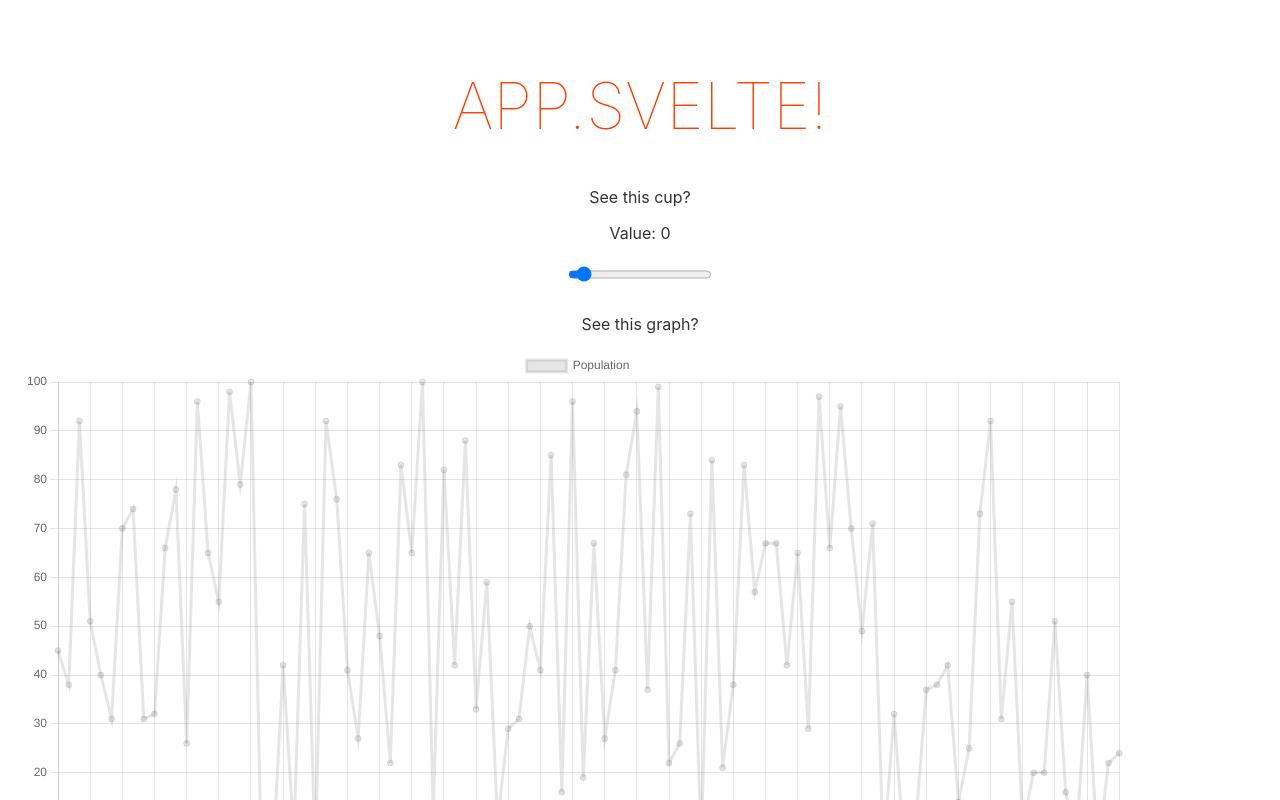
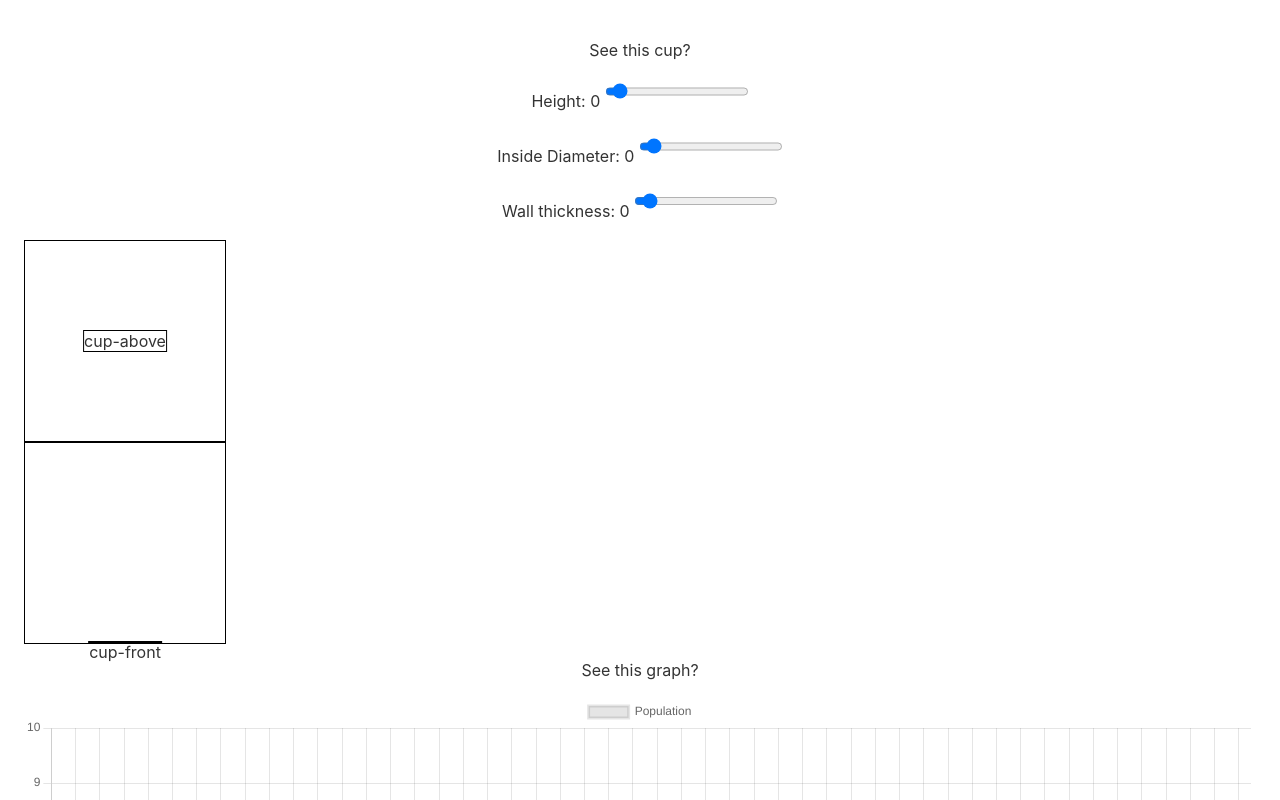
Before and after one commit to EmilNilsson12/svelte-projekt, a Svelte app: page / in a window 1280 px wide. Shown: the top 800 px of the page. Built offline with nearby package versions, Linux system fonts and the light colour scheme.

Commit message:
Center above view both axes, center front view only x-axis

```diff
--- a/src/App.svelte
+++ b/src/App.svelte
@@ -1,12 +1,10 @@
 <script>
 	import CupView from './components/CupView.svelte';
 	import GraphView from './components/GraphView.svelte';
-
-
 </script>
 
 <main>
-	<h1>App.svelte!</h1>
+	<!-- <h1>App.svelte!</h1> -->
 	<CupView />
 	<GraphView />
 </main>
--- a/src/Components/GraphView.svelte
+++ b/src/Components/GraphView.svelte
@@ -1,43 +1,24 @@
 <script>
+	import Chart from 'chart.js/auto';
 	import { onMount } from 'svelte';
-	import Chart from 'chart.js/auto';
 
 	import { addData, removeData, updateValue } from './chartMethods.js';
+	import {
+		getRandomValue,
+		getArrofZeros,
+		getArrOfRandomValues,
+		getArr100,
+	} from './getArrays.js';
 
-	let rangeValue = '0';
+	let rangeValueHeight = '0';
+	let rangeValueDia = '0';
+	let rangeValueThickness = '0';
+
 	let djurValue = '';
 	let djurAntalValue = '';
 
-	const getRandomValue = (min, max) => {
-		return Math.floor(Math.random() * (max - min + 1) + min); //The maximum is inclusive and the minimum is inclusive
-	};
-
-	const getArrOfRandomValues = (max) => {
-		let min = 0;
-		let myScopedArr = [];
-		for (let i = 0; i < max; i++) {
-			let randomValue = getRandomValue(min, max);
-			myScopedArr.push(randomValue);
-		}
-		return myScopedArr;
-	};
-
-	const getArr100 = () => {
-		let myScopedArr = [];
-		for (let i = 0; i < 100; i++) {
-			myScopedArr.push(i);
-		}
-		return myScopedArr;
-	};
 	let xLabels = getArr100();
-	let yValues = getArrOfRandomValues(100);
-	// let xNewValues = new Set();
-
-	console.log('getArr100(): ', xLabels);
-	console.log('getArrOfRandomValues(100): ', yValues);
-
-	// let xLabels = ['Hund', 'Katt', 'Vildsvin'];
-	// let yValues = [4, 6, 8];
+	let yValues = getArrofZeros(100);
 
 	let ctx;
 	let myChart;
@@ -57,25 +38,39 @@
 				],
 			},
 			options: {
+				responsive: true,
 				scales: {
 					y: {
 						beginAtZero: true,
+
+						suggestedMax: 10,
 					},
 				},
 			},
 		});
 	});
 
-	function handleChange() {
+	function handleChange(paramString) {
 		console.log('Range touched!');
-		updateValue(massPopChart, rangeValue, getRandomValue(0, 100));
+		switch (paramString) {
+			case 'height':
+				console.log('Height: ', rangeValueHeight);
+				break;
+
+			case 'diameter':
+				console.log('Diameter: ', rangeValueDia);
+				break;
+
+			case 'thickness':
+				console.log('Thickness: ', rangeValueThickness);
+				break;
+
+			default:
+				break;
+		}
 	}
 
 	function handleSubmit() {
-		console.log('Submitted!');
-		console.log('Djur: ', djurValue);
-		console.log('Djur antal: ', djurAntalValue);
-
 		let labelExists = massPopChart.data.labels.find(
 			(label) => label === djurValue
 		);
@@ -90,17 +85,59 @@
 
 <main>
 	<p>See this cup?</p>
-	<p>Value: {rangeValue}</p>
+	<p>
+		Height: {rangeValueHeight}
 
 		<input
-		on:input={handleChange}
+			on:input={handleChange('height')}
+			on:change={handleChange('height')}
 			type="range"
 			id="volume"
 			name="volume"
-		bind:value={rangeValue}
+			bind:value={rangeValueHeight}
 			min="0"
 			max="100"
 		/>
+	</p>
+	<p>
+		Inside Diameter: {rangeValueDia}
+		<input
+			on:input={handleChange('diameter')}
+			on:change={handleChange('diameter')}
+			type="range"
+			id="volume"
+			name="volume"
+			bind:value={rangeValueDia}
+			min="0"
+			max="100"
+		/>
+	</p>
+	<p>
+		Wall thickness: {rangeValueThickness}
+
+		<input
+			on:input={handleChange('thickness')}
+			on:change={handleChange('thickness')}
+			type="range"
+			id="volume"
+			name="volume"
+			bind:value={rangeValueThickness}
+			min="0"
+			max="100"
+		/>
+	</p>
+
+	<div class="cup-views-container">
+		<div class="cup-from-above cup-view">
+			<div class="cup-above cup">cup-above</div>
+		</div>
+		<div class="cup-from-front cup-view">
+			<div class="cup-front cup" style={`height: ${rangeValueHeight}`}>
+				cup-front
+			</div>
+		</div>
+	</div>
+
 	<form on:submit|preventDefault={handleSubmit}>
 		<p>
 			<label for="djur">Djur</label>
@@ -113,7 +150,7 @@
 		<button type="submit">Submit</button>
 	</form>
 	<p>See this graph?</p>
-	<div class="canvas-wrapper">
+	<div class="chart-wrapper">
 		<canvas id="myChart" />
 	</div>
 </main>
@@ -123,12 +160,31 @@
 		display: none;
 		border: 1px dotted black;
 	}
-	.canvas-wrapper {
-		width: 90%;
-		/* height: 100px; */
+	.chart-wrapper {
+		height: 400px;
 	}
-
 	canvas {
 		display: block;
 	}
+
+	.cup {
+		border: 1px solid black;
+		position: absolute;
+	}
+	.cup-front {
+		bottom: 0;
+		left: 50%;
+		transform: translateX(-50%);
+	}
+	.cup-above {
+		left: 50%;
+		top: 50%;
+		transform: translate(-50%, -50%);
+	}
+	.cup-view {
+		height: 200px;
+		width: 200px;
+		border: 1px solid black;
+		position: relative;
+	}
 </style>
--- /dev/null
+++ b/src/Components/getArrays.js
@@ -0,0 +1,31 @@
+function getRandomValue(min, max) {
+	return Math.floor(Math.random() * (max - min + 1) + min); //The maximum is inclusive and the minimum is inclusive
+}
+
+function getArrOfRandomValues(size, maxValue) {
+	let min = 0;
+	let myScopedArr = [];
+	for (let i = 0; i < size; i++) {
+		let randomValue = getRandomValue(min, maxValue);
+		myScopedArr.push(randomValue);
+	}
+	return myScopedArr;
+}
+
+function getArrofZeros(size) {
+	let myScopedArr = [];
+	for (let i = 0; i < size; i++) {
+		myScopedArr.push(0);
+	}
+	return myScopedArr;
+}
+
+function getArr100() {
+	let myScopedArr = [];
+	for (let i = 0; i < 100; i++) {
+		myScopedArr.push(i);
+	}
+	return myScopedArr;
+}
+
+export { getRandomValue, getArrofZeros, getArrOfRandomValues, getArr100 };
```
Lines whose indentation alone changed are shown as unchanged.
